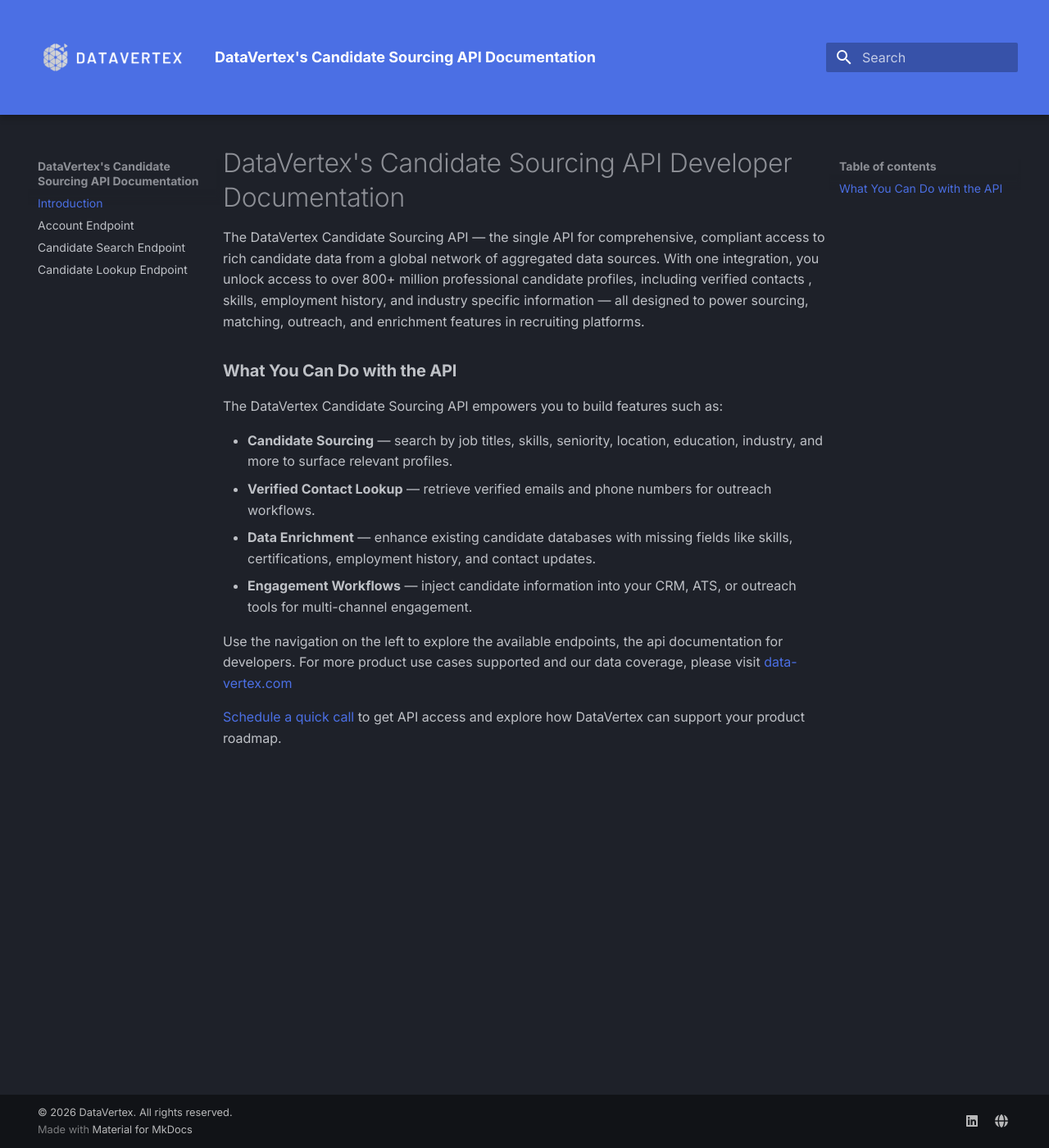
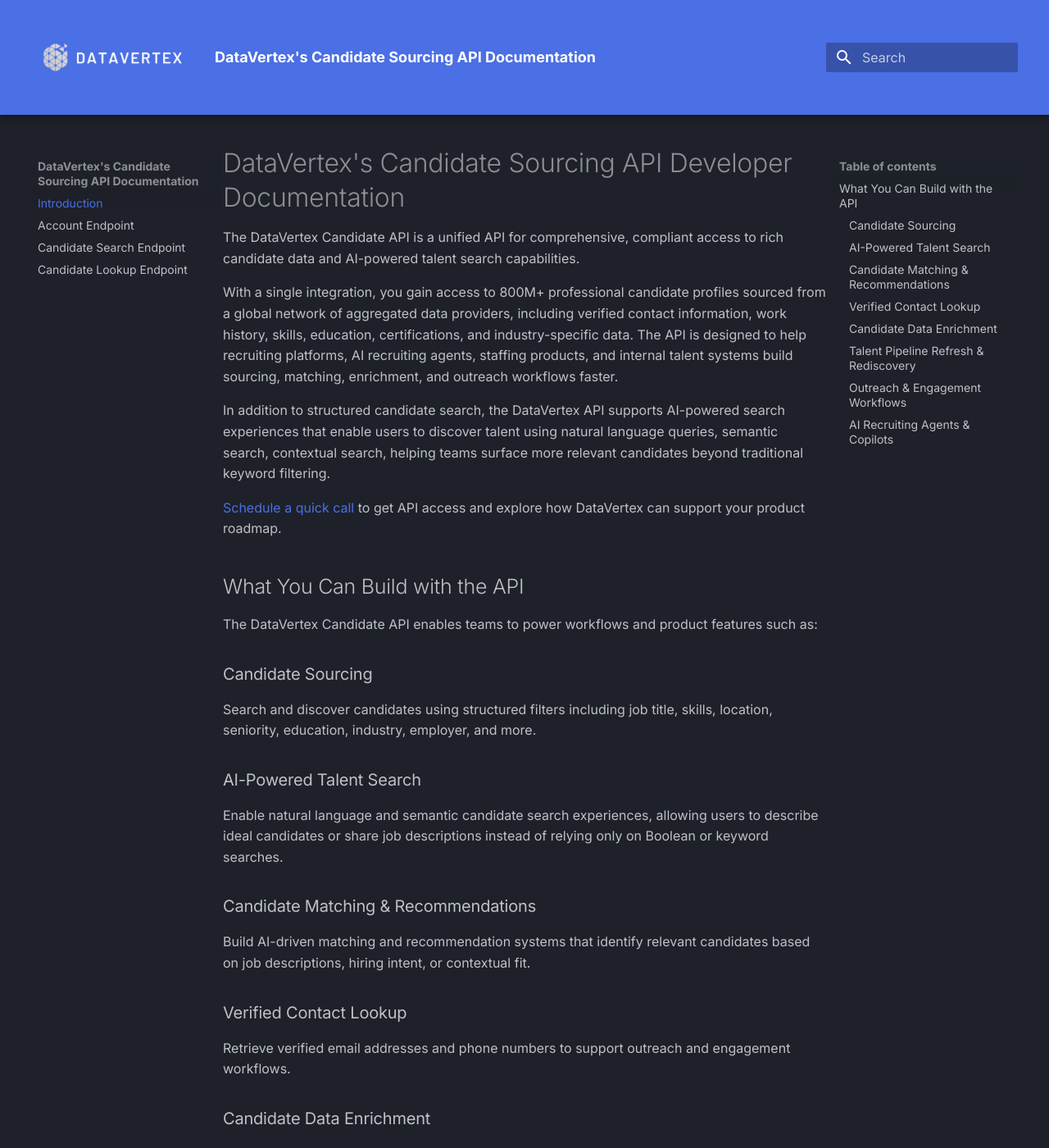
Before and after one commit to jbattdv/dv-api-docs, an MkDocs documentation site: the page built from docs/index.md, in a window 1280 px wide and 1400 px high. Shown: the whole window at 82% size. Built offline with MkDocs 1.6.1 and Material for MkDocs 9.7.7, drawn with Linux system fonts in a browser that asks for light colours; some of the changed text lies outside the part shown.

Commit message:
Made some minor revisions to front page and other little things

```diff
--- a/docs/index.md
+++ b/docs/index.md
@@ -1,16 +1,48 @@
 # DataVertex's Candidate Sourcing API Developer Documentation
 
-The DataVertex Candidate Sourcing API — the single API for comprehensive, compliant access to rich candidate data from a global network of aggregated data sources. With one integration, you unlock access to over 800+ million professional candidate profiles, including verified contacts , skills, employment history, and industry specific information — all designed to power sourcing, matching, outreach, and enrichment features in recruiting platforms.
+The DataVertex Candidate API is a unified API for comprehensive, compliant access to rich candidate data and AI-powered talent search capabilities.
 
+With a single integration, you gain access to 800M+ professional candidate profiles sourced from a global network of aggregated data providers, including verified contact information, work history, skills, education, certifications, and industry-specific data. The API is designed to help recruiting platforms, AI recruiting agents, staffing products, and internal talent systems build sourcing, matching, enrichment, and outreach workflows faster.
 
-### **What You Can Do with the API**
+In addition to structured candidate search, the DataVertex API supports AI-powered search experiences that enable users to discover talent using natural language queries, semantic search, contextual search, helping teams surface more relevant candidates beyond traditional keyword filtering.
 
-The DataVertex Candidate Sourcing API empowers you to build features such as:
+[Schedule a quick call](https://calendar.notion.so/meet/claire-liao/datavertex) to get API access and explore how DataVertex can support your product roadmap.
 
-- **Candidate Sourcing** — search by job titles, skills, seniority, location, education, industry, and more to surface relevant profiles.
-- **Verified Contact Lookup** — retrieve verified emails and phone numbers for outreach workflows.
-- **Data Enrichment** — enhance existing candidate databases with missing fields like skills, certifications, employment history, and contact updates.
-- **Engagement Workflows** — inject candidate information into your CRM, ATS, or outreach tools for multi-channel engagement.
+## What You Can Build with the API
+
+The DataVertex Candidate API enables teams to power workflows and product features such as:
+
+### Candidate Sourcing
+
+Search and discover candidates using structured filters including job title, skills, location, seniority, education, industry, employer, and more.
+
+### AI-Powered Talent Search
+
+Enable natural language and semantic candidate search experiences, allowing users to describe ideal candidates or share job descriptions instead of relying only on Boolean or keyword searches.
+
+### Candidate Matching & Recommendations
+
+Build AI-driven matching and recommendation systems that identify relevant candidates based on job descriptions, hiring intent, or contextual fit.
+
+### Verified Contact Lookup
+
+Retrieve verified email addresses and phone numbers to support outreach and engagement workflows.
+
+### Candidate Data Enrichment
+
+Enhance existing candidate records with updated employment history, skills, certifications, social links, and contact data.
+
+### Talent Pipeline Refresh & Rediscovery
+
+Keep candidate databases up to date with refreshed profile data, job changes, and updated contact information. Rediscover and re-engage with candidates already in your recruiting system.
+
+### Outreach & Engagement Workflows
+
+Inject candidate data into ATS, CRM, sequencing, and outreach platforms to support multi-channel recruiting workflows, including emailing, texting, WhatsApp, calling, etc.
+
+### AI Recruiting Agents & Copilots
+
+Power AI recruiting assistants and autonomous sourcing workflows with real-time candidate retrieval, enrichment, and search capabilities.
 
 Use the navigation on the left to explore the available endpoints, the api documentation for developers. For more product use cases supported and our data coverage, please visit [data-vertex.com](https://www.data-vertex.com/)
 
```
Also changed, not shown: docs/account_endpoint.md (+2 -2 lines), docs/candidate_lookup_endpoint.md (+2 -2 lines), docs/candidate_search_endpoint.md (+2 -2 lines).
